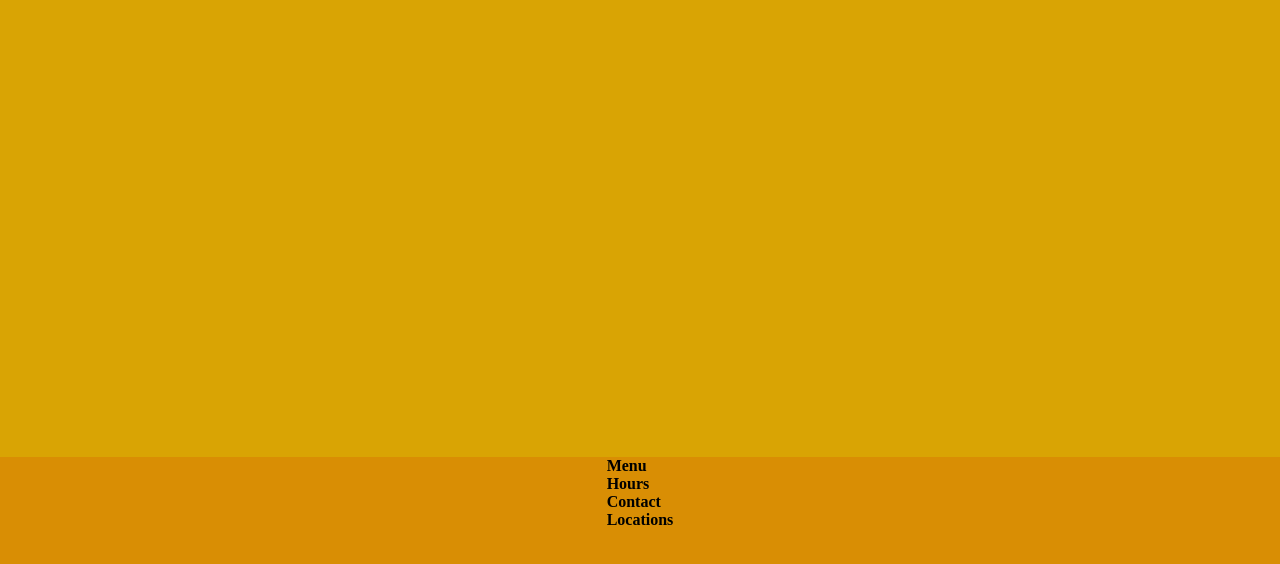
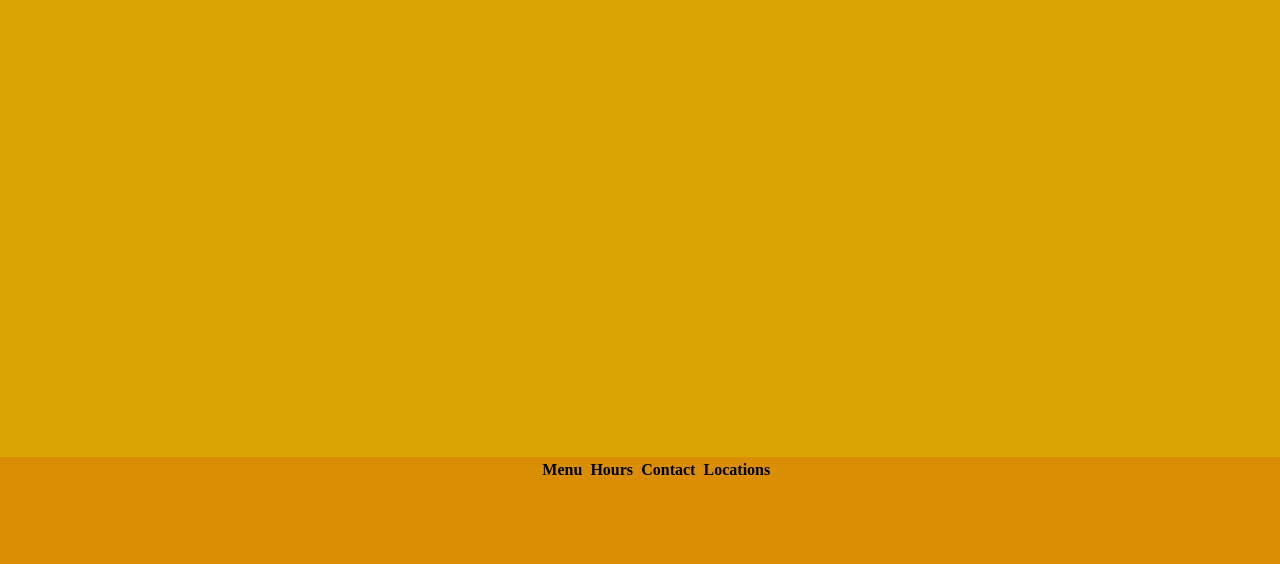
Before and after one commit to najwanan/restaurantPage, a website built with webpack: page dist/index.html in a window 1280 px wide. Shown: the part 380-944 px from the top of the page. Built offline with Linux system fonts and the light colour scheme.

Commit message:
fixed styling for footer

```diff
--- a/src/Styles/style.css
+++ b/src/Styles/style.css
@@ -114,4 +114,10 @@ color:var(--clr-accent5)
 
 #footerContainer{
     height: 15vh;
+    display: flex;
 }
+
+#footerContainer h4{
+    padding: 2%;
+
+}
--- a/src/index.js
+++ b/src/index.js
@@ -12,9 +12,6 @@ import footer from './Components/footer';
 
 
 const homebtn = document.querySelector('#homeBtn')
-
-
-
 
 header();
 
@@ -36,7 +33,7 @@ function menuFunc() {
 function loadContact() {
     let mainContentDiv = document.querySelector("#content");
     mainContentDiv.style
-     contactForm();
+    contactForm();
 
 }
 
```
Also changed, not shown: dist/main.js.
